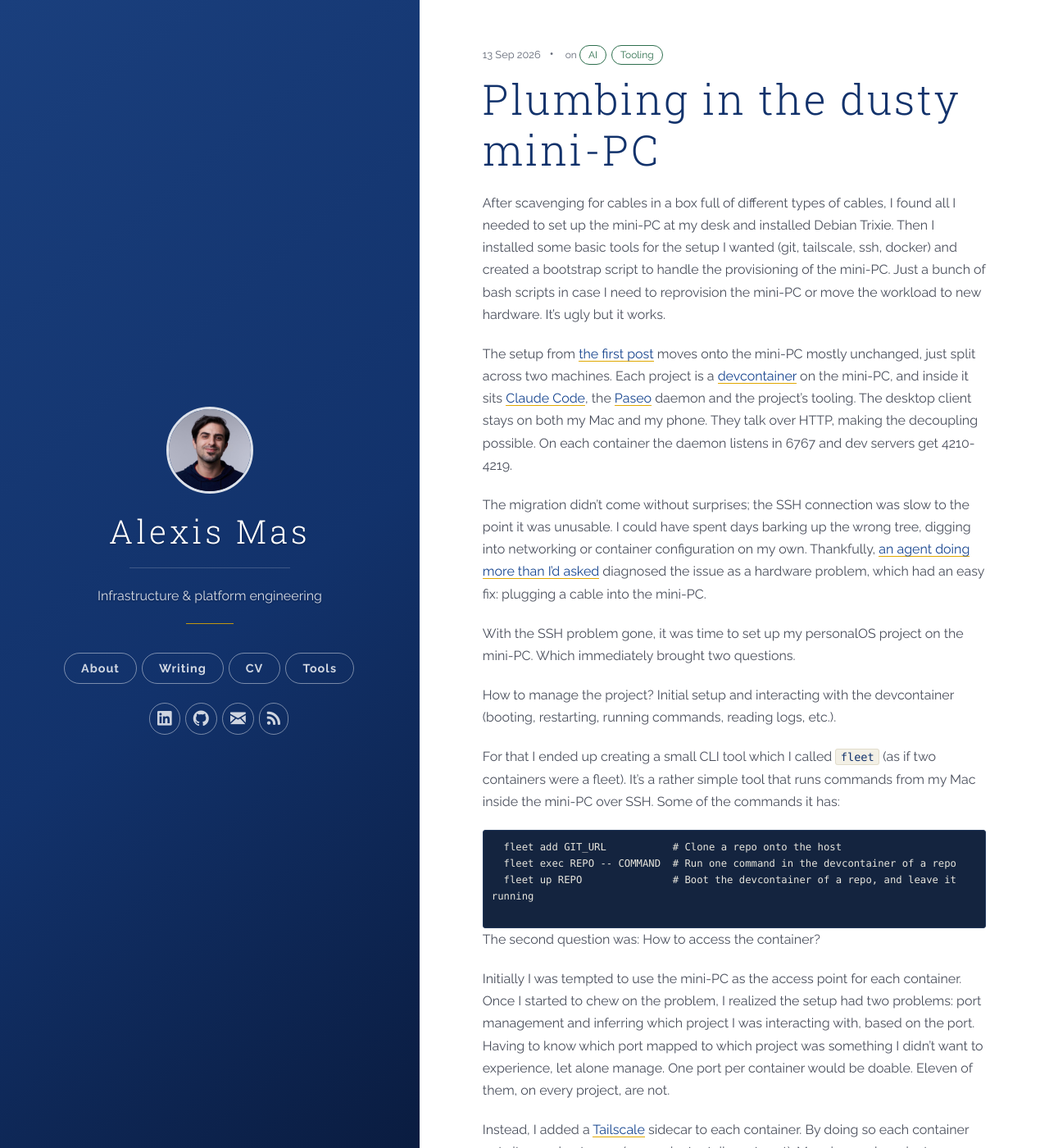
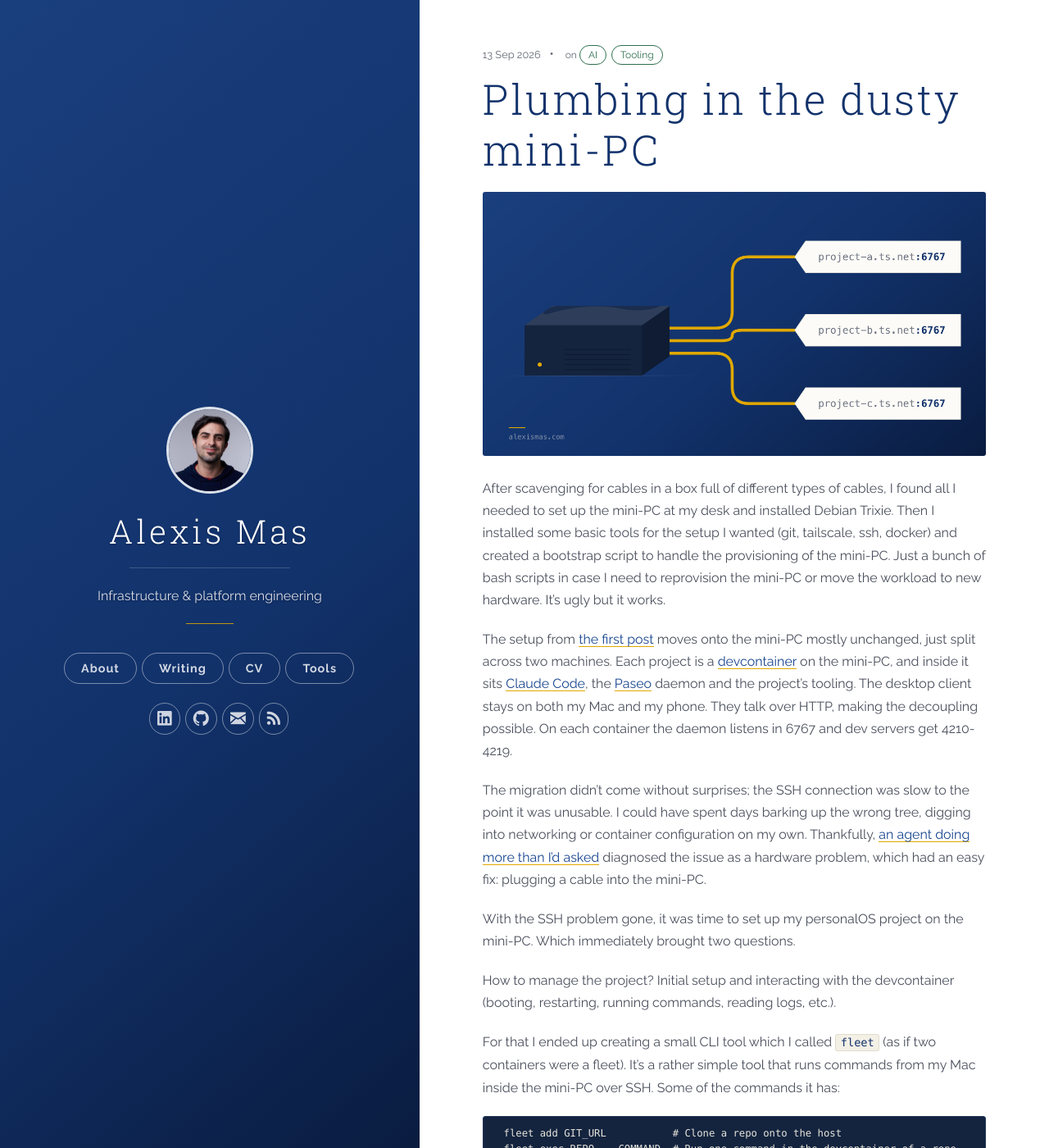
Before and after one commit to Axxiss/axxiss.github.io, a Jekyll site: the page built from _posts/2026-09-13-plumbing-in-the-dusty-mini-pc.md, in a window 1280 px wide and 1400 px high. Shown: the whole window at 82% size. Built offline with Jekyll 4.4.1, drawn with Linux system fonts in a browser that asks for light colours; nearby versions of some CDN libraries.

Commit message:
Render a post's image on the page, not just in the card
`image:` in front matter was only read by _includes/head.html, where it
feeds og:image and twitter:image. Nothing rendered it in the body, so the
first post to carry one showed no illustration.

_layouts/post.html now emits it above the content, guarded because the
archive collection shares this layout and carries no images. The rule it
lands on already existed and was unused in uno.css; main.css adds the
`height: auto` that keeps an image with intrinsic width/height attributes
from being squashed as it scales down.

`image_alt` is new: bin/check-links runs html-proofer's Images check,
where a missing alt is a failure.

```diff
--- a/_layouts/post.html
+++ b/_layouts/post.html
@@ -12,6 +12,14 @@
   </header>
 
   <section class="post">
+    {% if page.image %}
+      <!-- The post's og:image, shown once above the body. width/height are the
+           dimensions every card here is authored at; they only reserve the box
+           before the file loads, and css/main.css decides the rendered size.
+           Guarded because no archive post carries an image. -->
+      <img src="{{ page.image | relative_url }}" alt="{{ page.image_alt }}"
+           width="1200" height="630">
+    {% endif %}
     {{ content }}
   </section>
 </article>
--- a/css/main.css
+++ b/css/main.css
@@ -133,3 +133,17 @@
   padding-top: .35em;
   border-top: 3px solid var(--accent);
 }
+
+/* A post's illustration, rendered by _layouts/post.html above the body copy.
+   uno.css already gives .post img its max-width, centring and radius; these are
+   what it is missing for an image carrying intrinsic width/height attributes.
+   Nothing else on the site puts an image inside .post — the profile photo is
+   .user-image, out in the cover panel — so this rules the illustration alone. */
+.post img {
+  display: block;
+  /* Without this the attribute height="630" is honoured literally while
+     max-width scales the width down, and the image comes out squashed. */
+  height: auto;
+  /* uno.css sets `margin: 0 auto`; the first paragraph needs the gap. */
+  margin: 0 auto 1.6em;
+}
```
Also changed, not shown: _posts/2026-09-13-plumbing-in-the-dusty-mini-pc.md (+1 -0 lines).
